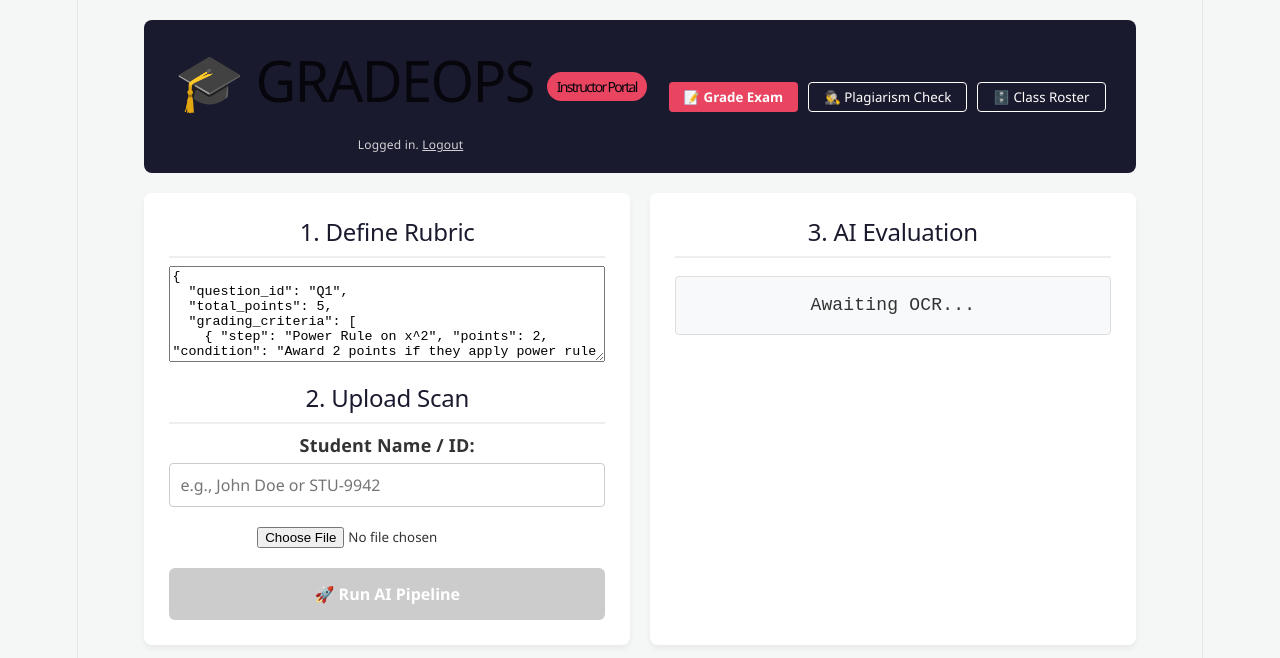
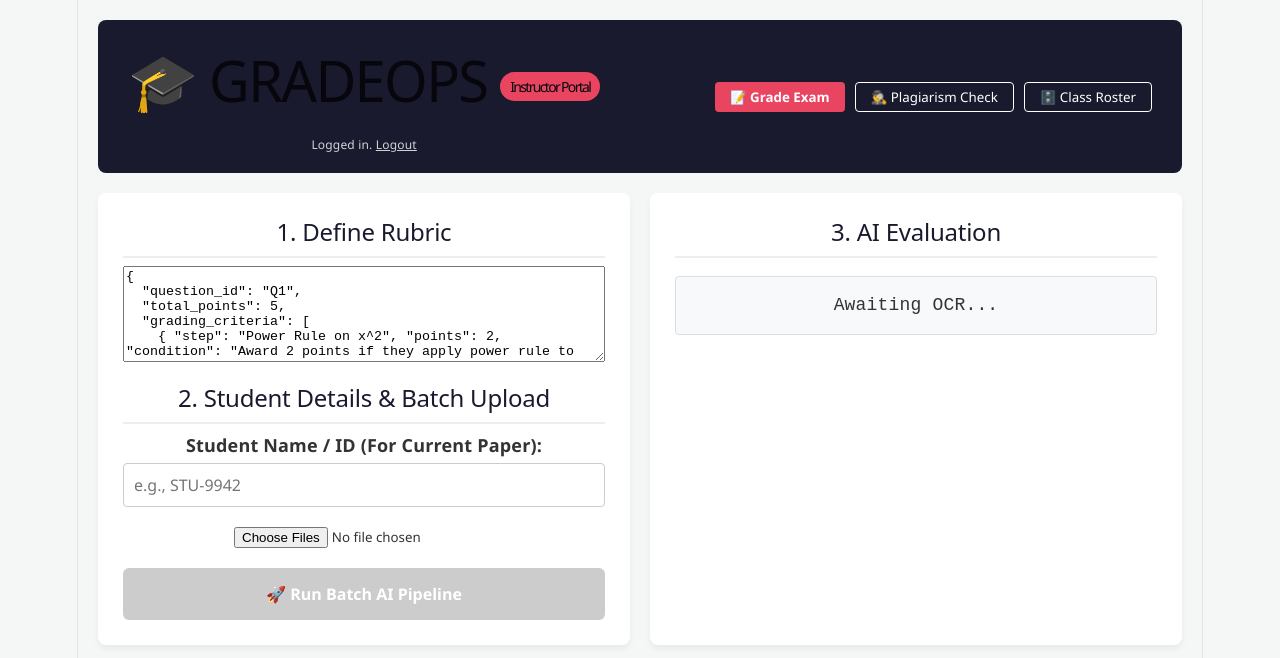
Before and after one commit to naitik-agarwal/Grade-ops, a React app in the folder frontend/: page / in a window 1280 px wide. Both pictures are taken after a click on the button "Login as Instructor". Shown: the top 658 px of the page. Built offline with nearby package versions, Linux system fonts and the light colour scheme; the HTML template or start-up script is replaced by a standard one.

Commit message:
final changes

```diff
--- a/frontend/src/App.jsx
+++ b/frontend/src/App.jsx
@@ -8,6 +8,8 @@ function App() {
   const [activeTab, setActiveTab] = useState('grading')
 
   // --- 2. GRADING STATE ---
+  const [files, setFiles] = useState([])         // <--- Array of files now!
+  const [currentFileIndex, setCurrentFileIndex] = useState(0) // Track batch progress
   const [studentName, setStudentName] = useState("")
   const [file, setFile] = useState(null)
   const [previewUrl, setPreviewUrl] = useState(null)
@@ -68,29 +70,34 @@ function App() {
   // ==========================================
 
   // A. GRADING PIPELINE
-  const processExam = async () => {
-    if (!file) return setError("Please select an image first!")
+  // A. GRADING PIPELINE (BATCH MODE)
+  const runBatchPipeline = async () => {
+    if (files.length === 0) return setError("No more exams in queue!")
+
+    setLoadingStep("extracting")
+    setError(null)
+
     try {
-      setError(null)
-      setLoadingStep("extracting")
-
+      // 1. Extract (Always process the first file in the current queue)
       const formData = new FormData()
-      formData.append("file", file)
+      formData.append("file", files[0])
       const extractRes = await axios.post("http://127.0.0.1:8000/api/extract", formData)
       const text = extractRes.data.extracted_text
       setExtractedText(text)
 
+      // 2. Grade
       setLoadingStep("grading")
       const gradeRes = await axios.post("http://127.0.0.1:8000/api/grade", {
         student_answer: text,
         rubric_data: rubricText
       })
+
       setGradeReport(gradeRes.data)
-      setIsOverriding(false)
-      setLoadingStep(null)
+      setLoadingStep(null) // <--- THE CRITICAL FIX: This unlocks the UI!
+
     } catch (err) {
-      setError("API Error: " + (err.response?.data?.detail || err.message))
-      setLoadingStep(null)
+      setError(`Error on file ${files[0].name}: ` + (err.response?.data?.detail || err.message))
+      setLoadingStep(null) // Unlock UI on error too
     }
   }
 
@@ -151,8 +158,26 @@ function App() {
   //               UI HELPERS
   // ==========================================
 
-  const resetForNextExam = () => {
-    setGradeReport(null); setFile(null); setPreviewUrl(null); setIsOverriding(false); setStudentName(""); // <-- CLEARS THE NAME
+ const resetForNextExam = () => {
+    // Slice off the exam we just finished
+    const remainingFiles = files.slice(1)
+    setFiles(remainingFiles)
+
+    // Clear the board for the next student
+    setGradeReport(null);
+    setIsOverriding(false);
+    setStudentName("");
+    setExtractedText(""); // Clear old OCR text
+
+    if (remainingFiles.length > 0) {
+      // Load the next image in the queue
+      setPreviewUrl(URL.createObjectURL(remainingFiles[0]))
+    } else {
+      // The queue is empty!
+      setPreviewUrl(null)
+      setCurrentFileIndex(0)
+      alert("🎉 All exams in the batch have been graded and saved!")
+    }
   }
 
   const triggerOverride = () => {
@@ -219,26 +244,39 @@ function App() {
               </div>
             )}
 
-            <h2>2. Upload Scan</h2>
-            {/* --- NEW INPUT BOX --- */}
+            <h2>2. Student Details & Batch Upload</h2>
+
             <div style={{marginBottom: '15px'}}>
-              <label style={{display: 'block', fontWeight: 'bold', marginBottom: '5px', color: '#333'}}>Student Name / ID:</label>
+              <label style={{display: 'block', fontWeight: 'bold', marginBottom: '5px', color: '#333'}}>Student Name / ID (For Current Paper):</label>
               <input
                 type="text"
-                placeholder="e.g., John Doe or STU-9942"
+                placeholder="e.g., STU-9942"
                 value={studentName}
                 onChange={(e) => setStudentName(e.target.value)}
                 style={{width: '100%', padding: '10px', borderRadius: '4px', border: '1px solid #ccc', fontSize: '16px'}}
               />
             </div>
-            <input type="file" accept="image/*" onChange={(e) => {
-              setFile(e.target.files[0]); setPreviewUrl(URL.createObjectURL(e.target.files[0])); setGradeReport(null); setIsOverriding(false);
+
+            {/* NEW: multiple attribute allows highlighting many files! */}
+            <input type="file" accept="image/*" multiple onChange={(e) => {
+              const selectedFiles = Array.from(e.target.files)
+              setFiles(selectedFiles)
+              setPreviewUrl(URL.createObjectURL(selectedFiles[0])) // Preview first one
+              setGradeReport(null); setIsOverriding(false); setCurrentFileIndex(0);
             }} />
+
+            {files.length > 0 && (
+              <p style={{background: '#e3f2fd', padding: '10px', borderRadius: '4px'}}>
+                📁 {files.length} exams loaded in queue.
+              </p>
+            )}
 
             {previewUrl && <img src={previewUrl} alt="Exam Scan" style={{width: '100%', marginTop: '10px', border: '2px solid #ccc', borderRadius: '8px'}}/>}
 
-            <button className="run-btn" onClick={processExam} disabled={!file || loadingStep !== null}>
-              {loadingStep === "extracting" ? "📡 Running OCR..." : loadingStep === "grading" ? "🧠 AI is Grading..." : "🚀 Run AI Pipeline"}
+            <button className="run-btn" onClick={runBatchPipeline} disabled={files.length === 0 || loadingStep !== null}>
+              {loadingStep === "extracting" ? `📡 OCR: Exam ${currentFileIndex}/${files.length}...` :
+               loadingStep === "grading" ? `🧠 AI: Grading Exam ${currentFileIndex}/${files.length}...` :
+               `🚀 Run Batch AI Pipeline`}
             </button>
             {error && <div className="error-box">❌ {error}</div>}
           </section>
```
